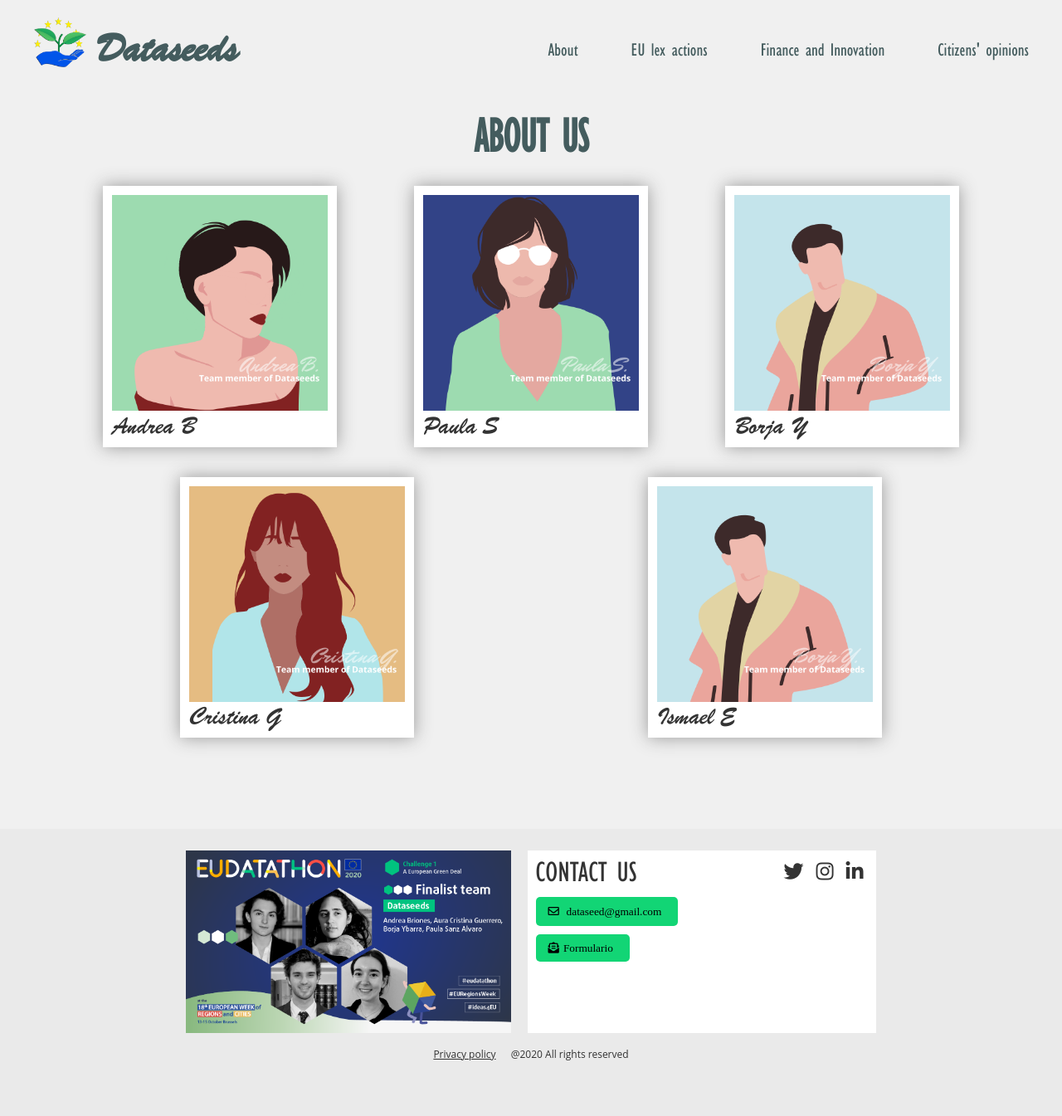
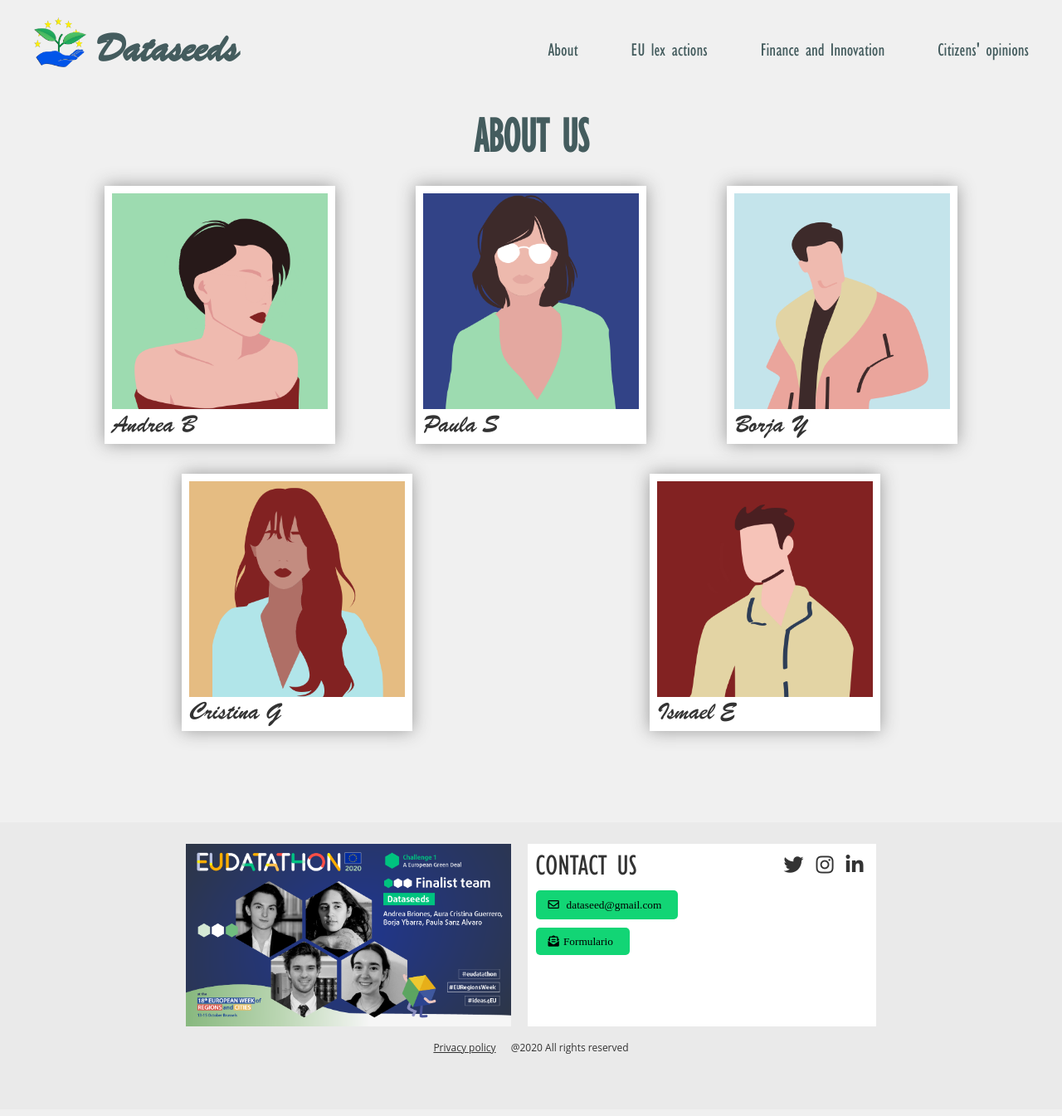
Before and after one commit to Dataseeds/dataseeds.github.io, a Jekyll site: the page built from 1about.md, in a window 1280 px wide. Shown: the whole page at 83% size. Built offline with Jekyll 4.4.1, drawn with Linux system fonts in a browser that asks for light colours; nearby versions of some CDN libraries.

Commit message:
updated About page

```diff
--- a/1about.md
+++ b/1about.md
@@ -11,23 +11,23 @@ permalink: /about
 	</div>
 	<div class="about-flex-container">
 		<div class="about-row">
-			<img src="/assets/about-andrea.png">
+			<img src="/assets/about/andrea.png">
 			<h2>Andrea B</h2>
 		</div>
 		<div class="about-row">
-			<img src="/assets/about-paula.png">
+			<img src="/assets/about/paula.png">
 			<h2>Paula S</h2>
 		</div>
 		<div class="about-row">
-			<img src="/assets/about-borja.png">
+			<img src="/assets/about/borja.png">
 			<h2>Borja Y</h2>
 		</div>
 		<div class="about-row">
-			<img src="/assets/about-cristina.png">
+			<img src="/assets/about/cristina.png">
 			<h2>Cristina G</h2>
 		</div>
 		<div class="about-row">
-			<img src="/assets/about-borja.png">
+			<img src="/assets/about/ismael.png">
 			<h2>Ismael E</h2>
 		</div>
 	</div>
--- a/_sass/_layout.scss
+++ b/_sass/_layout.scss
@@ -228,7 +228,7 @@
     row-gap: 0.5vh;
     margin: auto;
     margin-bottom: 4vh;
-    padding: 1%;
+    padding: 1vh;
     transition: all .2s ease-in-out;
     div {
         margin: auto;
```
Also changed, not shown: assets/about-andrea.png (deleted), assets/about-borja.png (deleted), assets/about-cristina.png (deleted), assets/about-paula.png (deleted), assets/about/andrea.png (added), assets/about/borja.png (added), assets/about/cristina.png (added), assets/about/ismael.png (added), assets/about/paula.png (added).
